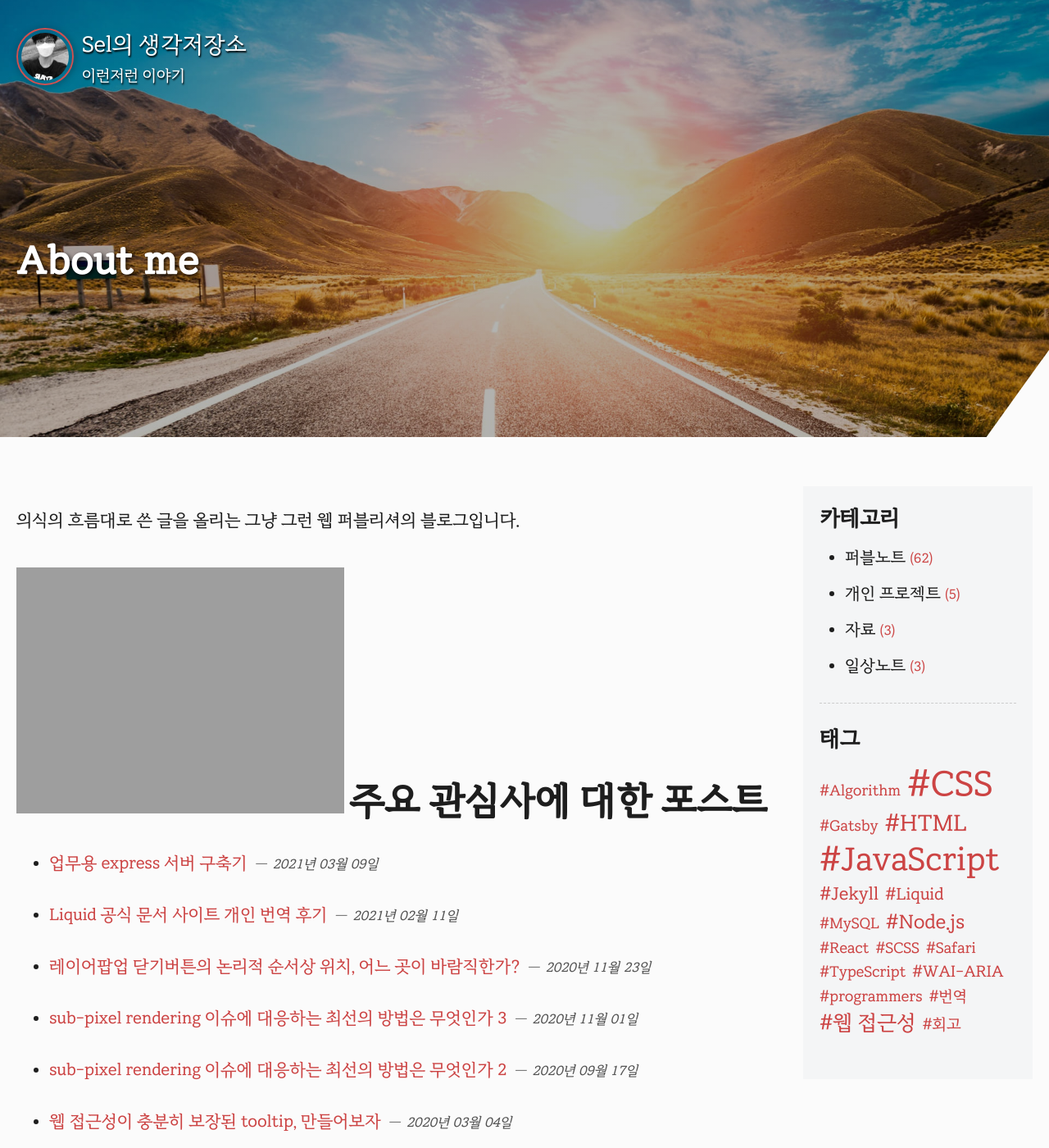
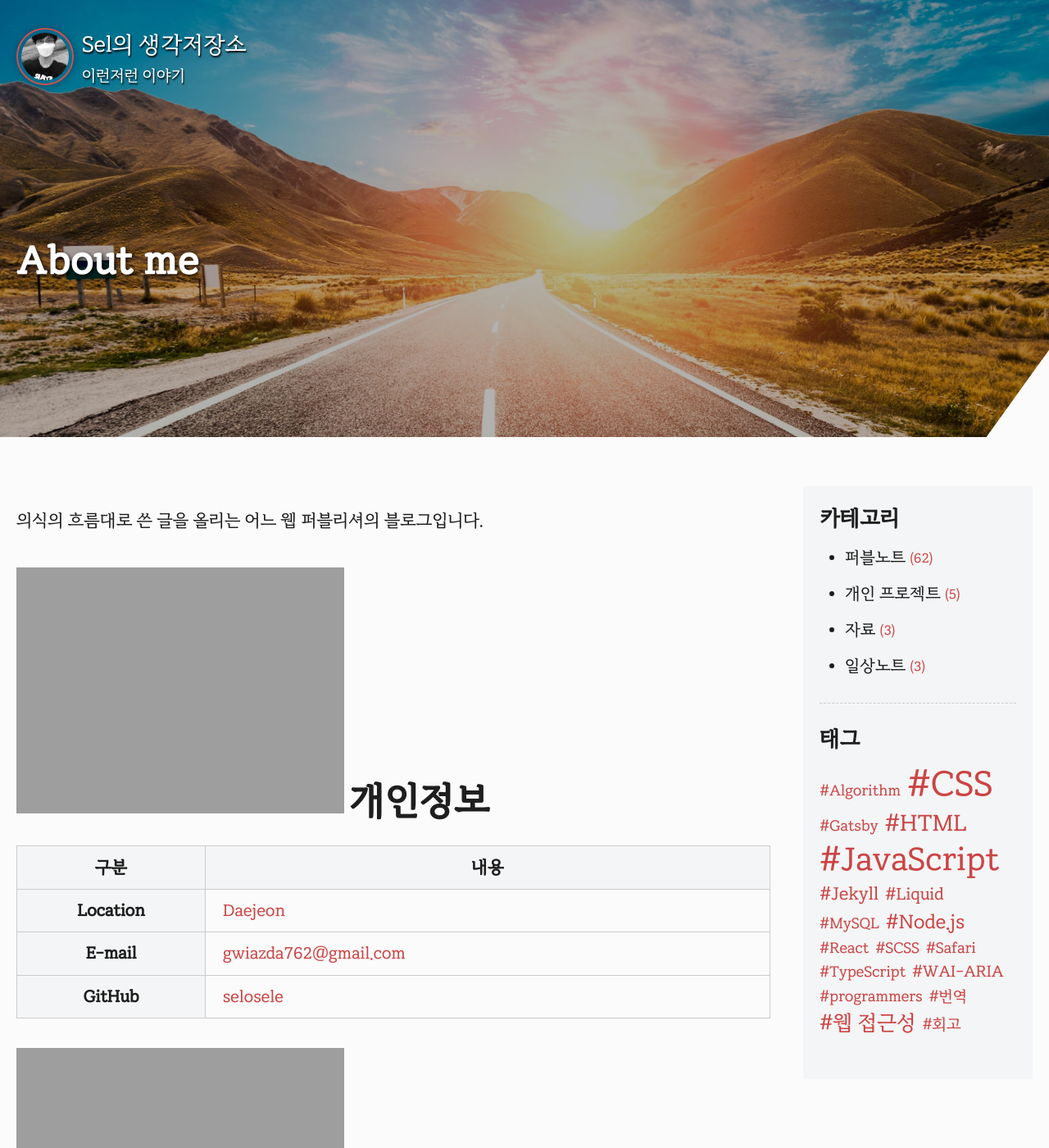
Before and after one commit to selosele/selosele.github.io, a Jekyll site: the page built from about.md, in a window 1280 px wide and 1400 px high. Shown: the whole window at 82% size. Built offline with Jekyll 4.4.1, drawn with Linux system fonts in a browser that asks for light colours; a style sheet for code colours, icons or effects is not loaded; grey boxes are pictures that could not be loaded.

Commit message:
about me 페이지 내용 수정 및 추가

```diff
--- a/about.md
+++ b/about.md
@@ -4,7 +4,40 @@ title: About me
 class: page__content about
 ---
 
-의식의 흐름대로 쓴 글을 올리는 그냥 그런 웹 퍼블리셔의 블로그입니다.
+의식의 흐름대로 쓴 글을 올리는 어느 웹 퍼블리셔의 블로그입니다.
+
+## 개인정보
+
+{% assign infos = "구분, 내용" %}
+{% assign infoArr = infos | split: ", " %}
+{% assign infoArrToString = infoArr | join: ", " %}
+
+<table class="info__tbl">
+  <caption class="sr-only2">개인정보 - {{ infoArrToString }} 정보 제공.</caption>
+  <thead>
+    <tr>
+      {% for info in infoArr %}
+        <th scope="col">{{ info }}</th>
+      {% endfor %}
+    </tr>
+  </thead>
+  <tbody>
+    {% for link in site.author.links %}
+      <tr>
+        {% if link.label and link.url and link.title %}
+          <th scope="row">{{ link.label }}</th>
+          <td class="align--left">
+            {% capture commonAttr %}
+              {% if link.url contains '://' %} target="_blank" title="{{ site.data.ui-text[site.locale].target_blank }}" rel="noopener noreferrer nofollow"{% endif %}
+            {% endcapture %}
+
+            <a href="{{ link.url }}"{{ commonAttr }}>{{ link.title }}</a>
+          </td>
+        {% endif %}
+      </tr>
+    {% endfor %}
+  </tbody>
+</table>
 
 ## 주요 관심사에 대한 포스트
 
```
